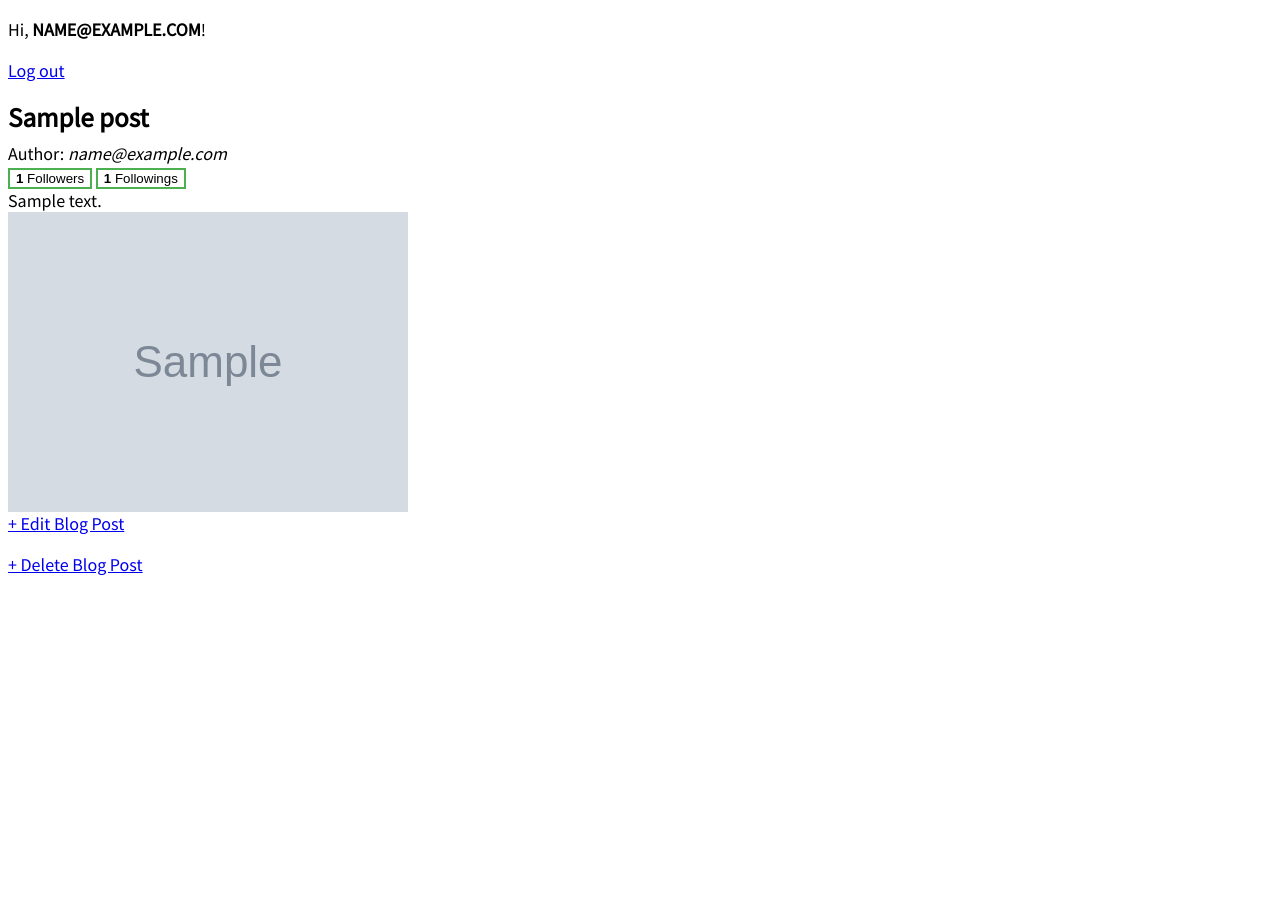
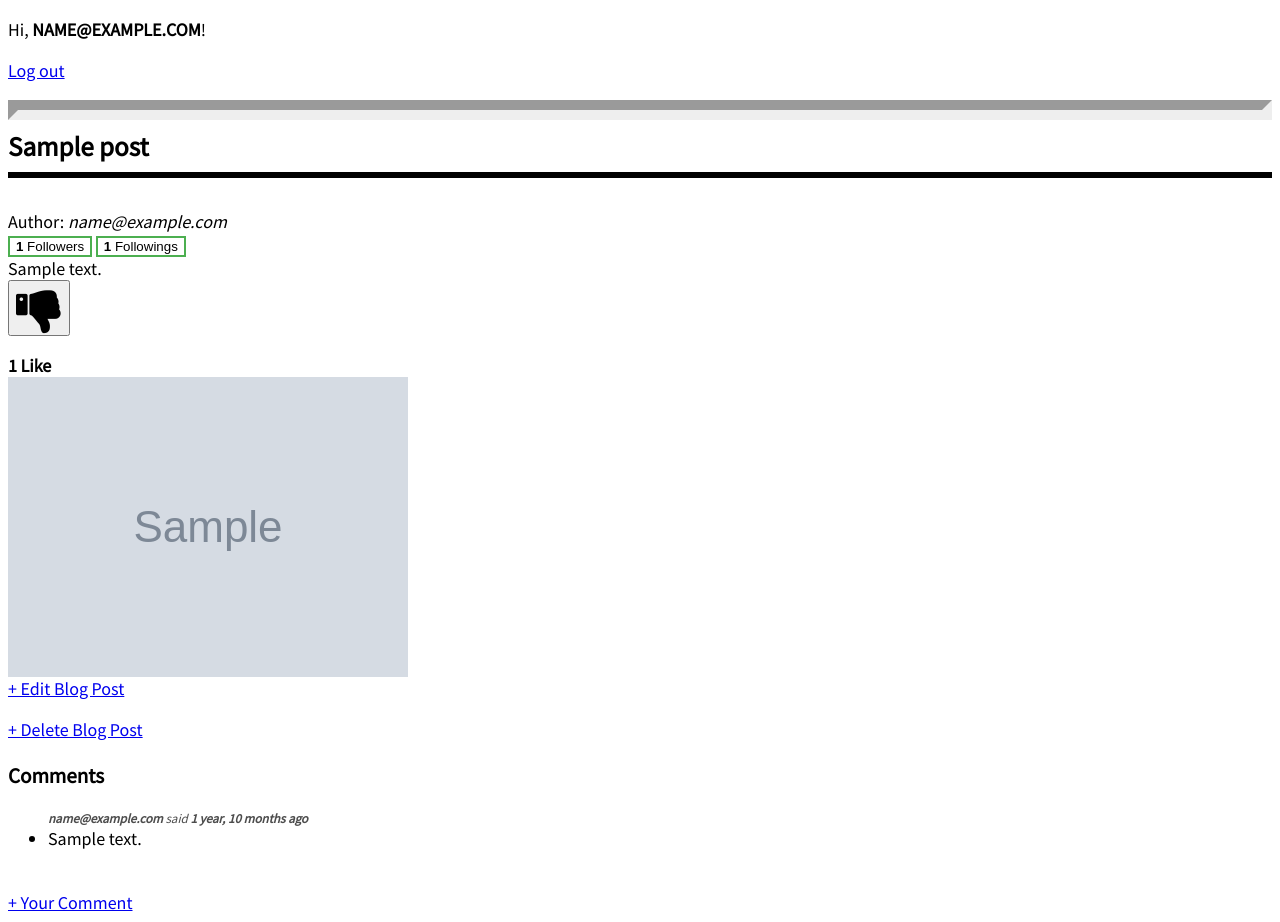
Before and after one commit to syedmehrabzaidi/Blog_Post_Website_-Django-, a Django app: page /post/1/ in a window 1280 px wide. Shown: the part 102-1024 px from the top of the page. Before the commit the page ends 677 px from the top, so only its background shows below. Run offline with Django 3.2, Linux system fonts and the light colour scheme; a user stored in the database is signed in; tables that the repository leaves empty hold one stand-in row (values such as "Sample post"); grey boxes marked "Sample" are stand-in pictures; parts of the project's set-up code (start-up, migrations or seed data) failed here and were passed over.

Commit message:
23 nov 2021

```diff
--- a/accounts/serializers.py
+++ b/accounts/serializers.py
@@ -16,7 +16,5 @@ class RegisterSerializer(serializers.ModelSerializer):
         extra_kwargs = {'password': {'write_only': True}}
 
     def create(self, validated_data):
-        user = ProfileCustomUser.objects.create_user(validated_data['username'],
-                                                     validated_data['email'],
-                                                     validated_data['password'])
+        user = ProfileCustomUser.objects.create_user(**validated_data)
         return user
--- a/blog/models.py
+++ b/blog/models.py
@@ -1,5 +1,6 @@
 from django.db import models
 from django.urls import reverse
+from django.contrib.auth import get_user_model
 
 from blog_project.settings import AUTH_USER_MODEL
 
@@ -12,6 +13,8 @@ class Post(models.Model):
     )
     body = models.TextField()
     image = models.ImageField(upload_to='images/', blank=True, null=True)
+    likes = models.ManyToManyField(AUTH_USER_MODEL, related_name='blogpost_like')
+
     created_at = models.DateTimeField(auto_now_add=True)
     updated_at = models.DateTimeField(auto_now=True)
 
@@ -20,3 +23,25 @@ class Post(models.Model):
 
     def get_absolute_url(self):
         return reverse('post_detail', args=[str(self.id)])
+
+    def number_of_likes(self):
+        return self.likes.count()
+
+
+class Comments(models.Model):
+    post = models.ForeignKey(Post,
+                             on_delete=models.CASCADE,
+                             related_name='comments',
+                             )
+    comments = models.CharField(max_length=255)
+    author = models.ForeignKey(
+        get_user_model(),
+        on_delete=models.CASCADE,
+    )
+    created_on = models.DateTimeField(auto_now_add=True, null=True)
+
+    class Meta:
+        ordering = ['created_on']
+
+    def __str__(self):
+        return self.comments
--- a/blog/urls.py
+++ b/blog/urls.py
@@ -3,7 +3,8 @@ from django.urls import path
 from profiles.views import ProfilesDetailView
 from .views import (BlogListView, BlogDetailView,
                     BlogCreateView, BlogUpdateView,
-                    BlogDeleteView, follower_list, following_list)
+                    BlogDeleteView, follower_list, following_list,
+                    CommentCreateView, LikeView, LikeViewHome,)
 
 urlpatterns = [
     path(
@@ -19,6 +20,17 @@ urlpatterns = [
     path(
         'post/new/', BlogCreateView.as_view(),
         name='post_new'
+    ),
+    path(
+        'comment/<int:pk>/', CommentCreateView.as_view(),
+        name='post_comment'
+    ),
+    path(
+        'blogpost-like/<int:pk>', LikeView.as_view(),
+        name="blogpost_like"
+    ),path(
+        'post-like/<int:pk>', LikeViewHome.as_view(),
+        name="post_like"
     ),
     path(
         'post/<int:pk>/edit/',
--- a/blog/views.py
+++ b/blog/views.py
@@ -1,13 +1,14 @@
 from django.http import HttpResponseRedirect
-from django.shortcuts import render
+from django.shortcuts import render, get_object_or_404, redirect
 from django.urls import reverse_lazy
+from django.views import View
 from django.views.generic import (ListView, DetailView,
                                   CreateView, UpdateView,
                                   DeleteView)
 
 from blog_project.tasks import send_mail_func
 from profiles.models import ProfileCustomUser
-from .models import Post
+from .models import Post, Comments
 
 
 class BlogListView(ListView):
@@ -21,6 +22,7 @@ class BlogListView(ListView):
             user_count = my_profile.following.all().count()
             user_follower = my_profile.follower.all().count()
             res = (str(my_profile).split('@')[0]).upper()
+
             context["user_count"] = user_count
             context["user_follower"] = user_follower
             context["res"] = res
@@ -53,6 +55,14 @@ class BlogDetailView(DetailView):
             check_follow = True
         else:
             check_follow = False
+
+        likes_connected = get_object_or_404(Post, id=self.kwargs['pk'])
+        liked = False
+        if likes_connected.likes.filter(id=self.request.user.id).exists():
+            liked = True
+        context['number_of_likes'] = likes_connected.number_of_likes()
+        context['post_is_liked'] = liked
+
         context["follow"] = check_follow
         context["follower_count"] = follower_count
         context["following_count"] = following_count
@@ -69,8 +79,23 @@ class BlogCreateView(CreateView):
         obj = form.save(commit=False)
         obj.author = self.request.user
         obj.save()
-        send_mail_func.delay(obj.author.id)
+        # send_mail_func.delay(obj.author.id)
         return HttpResponseRedirect(self.success_url)
+
+
+class CommentCreateView(CreateView):
+    model = Comments
+    template_name = 'comment.html'
+    fields = ['comments']
+
+    def form_valid(self, form):
+        obj = form.save(commit=False)
+        obj.author = self.request.user
+        obj.post = Post.objects.get(pk=self.kwargs.get('pk'))
+        obj.save()
+        pk = self.kwargs.get('pk')
+        success_url = f'/post/{pk}/'
+        return HttpResponseRedirect(success_url)
 
 
 class BlogUpdateView(UpdateView):
@@ -83,6 +108,29 @@ class BlogDeleteView(DeleteView):
     model = Post
     template_name = 'post_delete.html'
     success_url = reverse_lazy('home')
+
+
+class LikeView(View):
+    def post(self, request, *args, **kwargs):
+        post = get_object_or_404(Post, id=request.POST.get('blogpost_id'))
+        if post.likes.filter(id=request.user.id).exists():
+            post.likes.remove(request.user)
+        else:
+            post.likes.add(request.user)
+
+        return redirect(request.META.get('HTTP_REFERER'))
+
+
+class LikeViewHome(View):
+    def post(self, request, *args, **kwargs):
+        pk = kwargs['pk']
+        post = get_object_or_404(Post, id=pk)
+        if post.likes.filter(id=request.user.id).exists():
+            post.likes.remove(request.user)
+        else:
+            post.likes.add(request.user)
+
+        return redirect(request.META.get('HTTP_REFERER'))
 
 
 # def detail_page(request, pk):
--- a/blog_project/settings.py
+++ b/blog_project/settings.py
@@ -22,8 +22,8 @@ INSTALLED_APPS = [
     'django.contrib.sites',
     # 3rd-party apps
     'rest_framework',
-    'rest_framework.authtoken',
-    'rest_auth',
+    # 'rest_framework.authtoken',
+    # 'rest_auth',
     'djoser',
     'celery',
 
--- a/posts/urls.py
+++ b/posts/urls.py
@@ -1,6 +1,6 @@
-from .views import PostListCreateApiView,\
-    PostDetailApiView, \
-    UserSignUpView
+from .views import (PostListCreateApiView,
+                    PostDetailApiView,
+                    UserSignUpView)
 
 from django.urls import path
 
--- a/posts/views.py
+++ b/posts/views.py
@@ -3,7 +3,6 @@ from rest_framework.response import Response
 
 from blog.models import Post
 from profiles.models import ProfileCustomUser
-from profiles.managers import CustomUserManager
 from .serializers import PostSerializer, UserSerializer
 
 
@@ -14,11 +13,10 @@ class PostListCreateApiView(generics.ListCreateAPIView):
 
 class UserSignUpView(generics.ListCreateAPIView):
     queryset = ProfileCustomUser.objects.all()
-    manager_class = CustomUserManager
     permission_classes = (permissions.AllowAny,)
     serializer_class = UserSerializer
 
-    def post(self, request, format=None, **kwargs):
+    def post(self, request, **kwargs):
         serializer = UserSerializer(data=request.data)
         if serializer.is_valid():
             serializer.save()
--- a/profiles/forms.py
+++ b/profiles/forms.py
@@ -7,11 +7,11 @@ class CustomUserCreationForm(UserCreationForm):
 
     class Meta:
         model = ProfileCustomUser
-        fields = ('email',)
+        fields = ('email', )
 
 
 class CustomUserChangeForm(UserChangeForm):
 
     class Meta:
         model = ProfileCustomUser
-        fields = ('email',)
+        fields = ('email', )
--- a/profiles/models.py
+++ b/profiles/models.py
@@ -2,7 +2,6 @@
 from django.db import models
 
 from django.contrib.auth.models import AbstractBaseUser, PermissionsMixin
-from django.utils import timezone
 from django.utils.translation import gettext_lazy as _
 
 from .managers import CustomUserManager
--- a/profiles/views.py
+++ b/profiles/views.py
@@ -10,9 +10,7 @@ class FollowView(View):
     def post(self, request, *args, **kwargs):
         my_profile = ProfileCustomUser.objects.get(email=request.user)
         author = request.POST.get('profile_pk')
-        pk = ProfileCustomUser.objects.get(email=author).id
-        obj = ProfileCustomUser.objects.get(pk=pk)
-        print(obj)
+        obj = ProfileCustomUser.objects.get(email=author)
         if obj in my_profile.following.all():
             my_profile.following.remove(obj)
             obj.follower.remove(my_profile.id)
--- a/static/css/base.css
+++ b/static/css/base.css
@@ -68,3 +68,6 @@ color: red;
   color: black;
   border: 2px solid #4CAF50; /* Green */
 }
+
+.hr { display: block; margin-before: 0.5em; margin-after: 0.5em; margin-start: auto;
+ margin-end: auto; overflow: hidden; border-style: inset; border-width: 1px;}
--- a/templates/post_detail.html
+++ b/templates/post_detail.html
@@ -2,17 +2,62 @@
 
 {% load static %}
 {% block content %}
+<link rel="stylesheet" href="https://cdnjs.cloudflare.com/ajax/libs/font-awesome/4.7.0/css/font-awesome.min.css">
+<style>
+.fa {
+  font-size: 50px;
+  cursor: pointer;
+  user-select: none;
+}
 
-
+.fa:hover {
+  color: darkblue;
+}
+</style>
+<script>
+function myFunction(x) {
+  x.classList.add("fa-thumbs-up");
+  x.classList.remove("fa-thumbs-down");
+}
+</script>
+<hr style="display: block; margin-before: 0.5em; margin-after: 0.5em; margin-start: auto;
+ margin-end: auto; overflow: hidden; border-style: inset; border-width: 10px;"
+    ></hr>
 
 <div class="post-entry">
-   <h2>{{ post.title }}</h2>
+    <h2> {{ post.title }}</h2>
+<hr style="  border-style: solid; border-width: 3px;"
+    ></hr>
+<br>
     <p>Author: <i>{{ post.author|cut:"@gmail.com" }}</i></p>
 <button class="btn_count" type="submit"><b>{{ follower_count }}</b>
         Followers
 </button>
-    <button class="btn_count" type="submit"><b>{{ following_count }}</b> Followings</button>
+
+<button class="btn_count" type="submit"><b>{{ following_count }}</b> Followings</button>
     <p>{{ post.body }}</p>
+
+
+    <!-- LIKES -->
+{% if user.is_authenticated %}
+  <form action="{% url 'blogpost_like' object.id %}" method="POST">
+	{% csrf_token %}
+
+	{% if post_is_liked %}
+            <button type="submit" name="blogpost_id" value="{{object.id}}" onclick="myFunction(this)" class="fa fa-thumbs-down" ></button>
+
+<!--	<button type="submit" name="blogpost_id" value="{{object.id}}" >Unlike</button>-->
+	{% else %}
+            <button type="submit" name="blogpost_id" value="{{object.id}}" onclick="myFunction(this)" class="fa fa-thumbs-up" ></button>
+
+<!--	<button type="submit" name="blogpost_id" value="{{object.id}}" >Like</button>-->
+	{% endif %}
+  </form>
+
+{% endif %}
+<strong class="text-secondary">{{ number_of_likes }} Like{{ number_of_likes|pluralize }}</strong>
+<br>
+
 {% if post.image %}
     <img src="{{post.image.url}}" />
 
@@ -44,4 +89,25 @@
 <a href="{% url 'post_edit' post.pk %}">+ Edit Blog Post</a>
 <p><a href="{% url 'post_delete' post.pk %}">+ Delete Blog Post</a></p>
 {% endif %}
+
+<div>
+<h3>Comments</h3>
+
+<ul>
+{% for comment in post.comments.all %}
+   <i style=" font-style: italic; font-size: small;
+    color: #000000b3;
+    font-style: italic;"> <b>{{ comment.author|cut:'@gmail.com' }}</b> said <b>{{ comment.created_on|timesince }} ago</b></i>
+<li>{{ comment.comments }} </li><br>
+
+{% endfor %}
+</ul>
+
+ <a href="{% url 'post_comment' post.pk %}">+ Your Comment</a>
+
+</div>
+
+
+
+
 {% endblock content %}
```
Also changed, not shown: blog/admin.py (+14 -2 lines), blog_project/tasks.py (+5 -4 lines), profiles/admin.py (+7 -5 lines), templates/home.html (+21 -0 lines).
